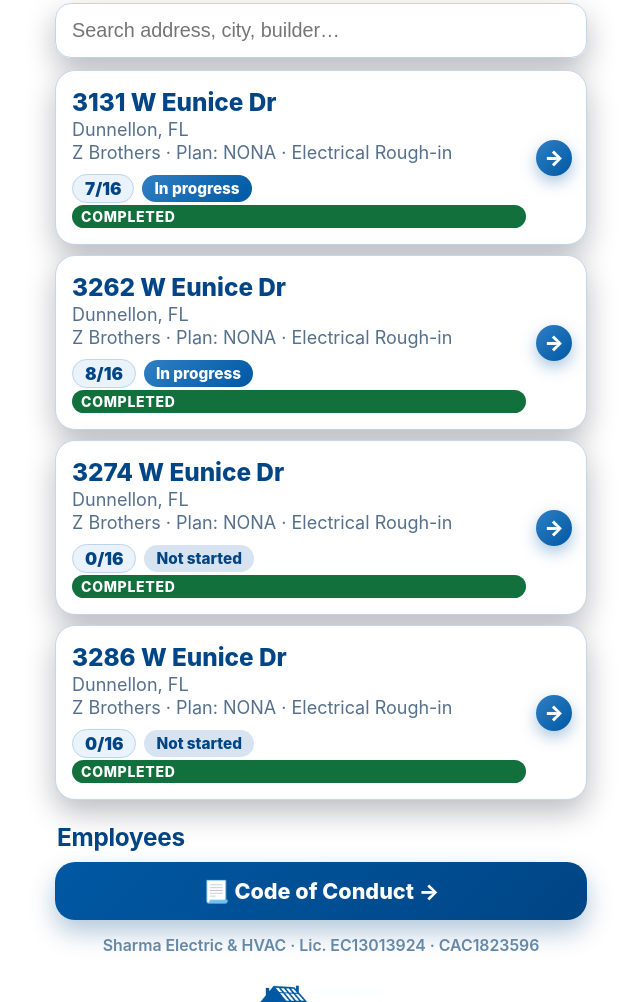
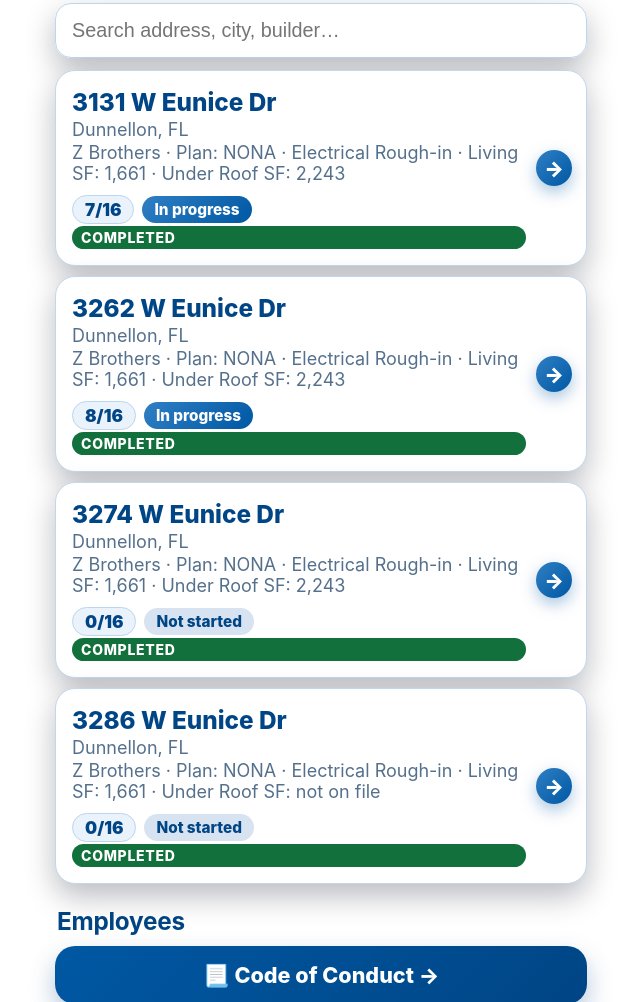
Before and after one commit to Sharmaelechvac/sharmatrack-crew, a plain HTML site: page index.html in a window 1280 px wide. Shown: the part 259-1261 px from the top of the page, without its empty margins (319-959 px from the left). Drawn offline with Linux system fonts and the light colour scheme; no server answers.

Commit message:
Square footage: Eunice NONA houses show Living SF 1,661 + Under Roof SF 2,243 (plan AREA TABULATION) on job details + home cards; 3286 Under Roof = not on file (its plan prints TOTAL AREA: 582, the non-living subtotal only - flagged, not published)

```diff
--- a/index.html
+++ b/index.html
@@ -17,10 +17,10 @@
   <div class="duo"><span class="duo-card"><img class="duo-sharma" src="logo.png" alt="Sharma Electric &amp; HVAC"></span><span class="duo-card"><img class="duo-zb" src="zbrothers-logo-color.png" alt="Z Brothers Construction"><span class="duo-zbtxt"><b>Z BROTHERS</b><i>CONSTRUCTION</i></span></span></div>
   <h2 data-i18n="crewJobs">Crew jobs</h2>
   <div class="searchbar"><input id="job-search" type="search" autocomplete="off" placeholder="Search address, city, builder…"></div>
-  <a class="jobbtn" href="3131/" data-jobcard="3131" data-search="3131 w eunice dr dunnellon fl z brothers nona"><span class="a">3131 W Eunice Dr</span><span class="b">Dunnellon, FL</span><span class="b2">Z Brothers · Plan: NONA · Electrical Rough-in</span><span class="crow"><span class="prog" data-prog>—/16</span><span class="chip" data-chip hidden></span></span><span class="donebadge">COMPLETED</span><span class="arr">→</span></a>
-  <a class="jobbtn" href="3262/" data-jobcard="3262" data-search="3262 w eunice dr dunnellon fl z brothers nona"><span class="a">3262 W Eunice Dr</span><span class="b">Dunnellon, FL</span><span class="b2">Z Brothers · Plan: NONA · Electrical Rough-in</span><span class="crow"><span class="prog" data-prog>—/16</span><span class="chip" data-chip hidden></span></span><span class="donebadge">COMPLETED</span><span class="arr">→</span></a>
-  <a class="jobbtn" href="3274/" data-jobcard="3274" data-search="3274 w eunice dr dunnellon fl z brothers nona"><span class="a">3274 W Eunice Dr</span><span class="b">Dunnellon, FL</span><span class="b2">Z Brothers · Plan: NONA · Electrical Rough-in</span><span class="crow"><span class="prog" data-prog>—/16</span><span class="chip" data-chip hidden></span></span><span class="donebadge">COMPLETED</span><span class="arr">→</span></a>
-  <a class="jobbtn" href="3286/" data-jobcard="3286" data-search="3286 w eunice dr dunnellon fl z brothers nona"><span class="a">3286 W Eunice Dr</span><span class="b">Dunnellon, FL</span><span class="b2">Z Brothers · Plan: NONA · Electrical Rough-in</span><span class="crow"><span class="prog" data-prog>—/16</span><span class="chip" data-chip hidden></span></span><span class="donebadge">COMPLETED</span><span class="arr">→</span></a>
+  <a class="jobbtn" href="3131/" data-jobcard="3131" data-search="3131 w eunice dr dunnellon fl z brothers nona"><span class="a">3131 W Eunice Dr</span><span class="b">Dunnellon, FL</span><span class="b2">Z Brothers · Plan: NONA · Electrical Rough-in · Living SF: 1,661 · Under Roof SF: 2,243</span><span class="crow"><span class="prog" data-prog>—/16</span><span class="chip" data-chip hidden></span></span><span class="donebadge">COMPLETED</span><span class="arr">→</span></a>
+  <a class="jobbtn" href="3262/" data-jobcard="3262" data-search="3262 w eunice dr dunnellon fl z brothers nona"><span class="a">3262 W Eunice Dr</span><span class="b">Dunnellon, FL</span><span class="b2">Z Brothers · Plan: NONA · Electrical Rough-in · Living SF: 1,661 · Under Roof SF: 2,243</span><span class="crow"><span class="prog" data-prog>—/16</span><span class="chip" data-chip hidden></span></span><span class="donebadge">COMPLETED</span><span class="arr">→</span></a>
+  <a class="jobbtn" href="3274/" data-jobcard="3274" data-search="3274 w eunice dr dunnellon fl z brothers nona"><span class="a">3274 W Eunice Dr</span><span class="b">Dunnellon, FL</span><span class="b2">Z Brothers · Plan: NONA · Electrical Rough-in · Living SF: 1,661 · Under Roof SF: 2,243</span><span class="crow"><span class="prog" data-prog>—/16</span><span class="chip" data-chip hidden></span></span><span class="donebadge">COMPLETED</span><span class="arr">→</span></a>
+  <a class="jobbtn" href="3286/" data-jobcard="3286" data-search="3286 w eunice dr dunnellon fl z brothers nona"><span class="a">3286 W Eunice Dr</span><span class="b">Dunnellon, FL</span><span class="b2">Z Brothers · Plan: NONA · Electrical Rough-in · Living SF: 1,661 · Under Roof SF: not on file</span><span class="crow"><span class="prog" data-prog>—/16</span><span class="chip" data-chip hidden></span></span><span class="donebadge">COMPLETED</span><span class="arr">→</span></a>
   <h2 data-i18n="employees">Employees</h2>
   <a class="greenbtn" href="code-of-conduct/" data-i18n="coc">📃 Code of Conduct →</a>
   <div class="home-lic">Sharma Electric &amp; HVAC · Lic. EC13013924 · CAC1823596</div>
```
Also changed, not shown: 3131/index.html (+2 -0 lines), 3262/index.html (+2 -0 lines), 3274/index.html (+2 -0 lines), 3286/index.html (+2 -0 lines).
